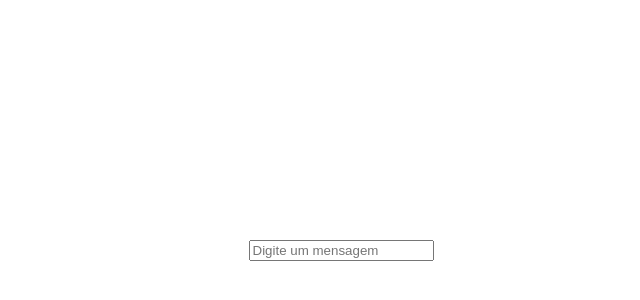
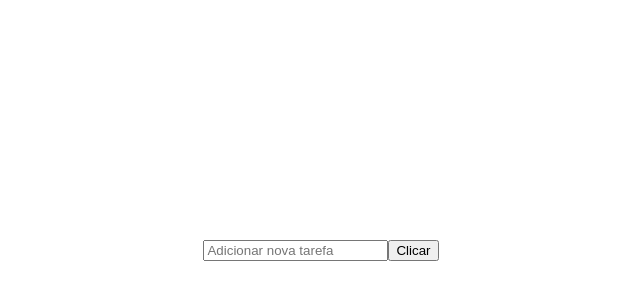
Before and after one commit to FabioMTeixeira/Cubos-Academy, a React (Create React App) app in the folder Modulo3/Aula4/events-react/: page / in a window 1280 px wide. Shown: the part 158-458 px from the top of the page, without its empty margins (299-939 px from the left). Built offline with nearby package versions, Linux system fonts and the light colour scheme.

Commit message:
chore: useRef

```diff
--- /dev/null
+++ b/Modulo3/Aula4/events-react/src/App6.js
@@ -0,0 +1,38 @@
+import './App.css';
+import { useRef } from 'react';
+
+export default function App6() {
+  const inputRef = useRef(null);
+  const ulRef = useRef(null);
+
+  function handleAddTask() {
+
+    if (!inputRef.current.value) {
+      return;
+    }
+
+    const li = document.createElement('li');
+
+    li.appendChild(document.createTextNode(inputRef.current.value));
+
+    ulRef.current.appendChild(li);
+
+    inputRef.current.value = '';
+  }
+
+  return (
+    <div className="App">
+      <input
+        type='text'
+        placeholder='Adicionar nova tarefa'
+        ref={inputRef}
+      />
+      <button onClick={() => handleAddTask()}>
+        Clicar
+      </button>
+      <ul ref={ulRef}>
+
+      </ul>
+    </div>
+  );
+}
--- a/Modulo3/Aula4/events-react/src/index.js
+++ b/Modulo3/Aula4/events-react/src/index.js
@@ -6,11 +6,12 @@ import App2 from './App2';
 import App3 from './App3';
 import App4 from './App4';
 import App5 from './App5';
+import App6 from './App6';
 
 const root = ReactDOM.createRoot(document.getElementById('root'));
 root.render(
   <React.StrictMode>
     {/* <App /> */}
-    <App5 />
+    <App6 />
   </React.StrictMode>
 );
```
